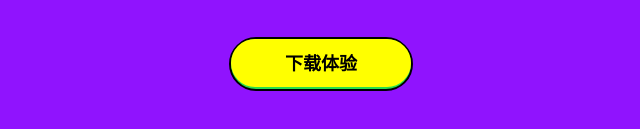
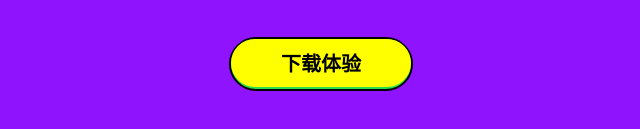
Before and after one commit to cactuspillow/GuiChuWebsite, a plain HTML site: page index.html in a window 1280 px wide. Shown: the part 645-774 px from the top of the page, 319-959 px from the left. Drawn offline with nearby package versions, Linux system fonts and the light colour scheme.

Commit message:
优化了download按钮的层结构

```diff
--- a/index.html
+++ b/index.html
@@ -62,9 +62,7 @@
 
 		<main class="main">
 			<div class="style-center-text button cursor-pointer">
-				<div class="button-touch">
-					<a class="text-center" id="download">下载体验</a>
-				</div>
+				<a id="download">下载体验</a>
 			</div>
 		</main>
 
--- a/styles/main.css
+++ b/styles/main.css
@@ -104,28 +104,29 @@ header {
 	margin-top: 42px;
 }
 
-.button-touch {
-	width: 100%;
-	height: 100%;
+.button a{
 	background-color: #FFFF00;
 	border-radius: 100px;
-	font-weight: bold;
 
+	width: 100%;
 	height: 48px;
 	border-radius: 100px;
+
+	font-weight: bold;
+	font-size: 20px;
+	text-align: center;
+	display: block;
+
+		text-decoration: none;
+	/*禁止显示touch选中效果*/
+    -webkit-tap-highlight-color: transparent;
 }
 
-.button-touch:active {
+.button a:active {
 	height: 50px;
 
 }
 
-.button-touch a{
-	text-decoration: none;
-	/*禁止显示touch选中效果*/
-    -webkit-tap-highlight-color: transparent;
-	color: #000;
-}
 
 
 .cursor-default {
@@ -145,8 +146,3 @@ header {
 .text-border {
 	font-weight: bolder;
 }
-
-.text-center {
-	width: 100%;
-	text-align: center;
-}
```
